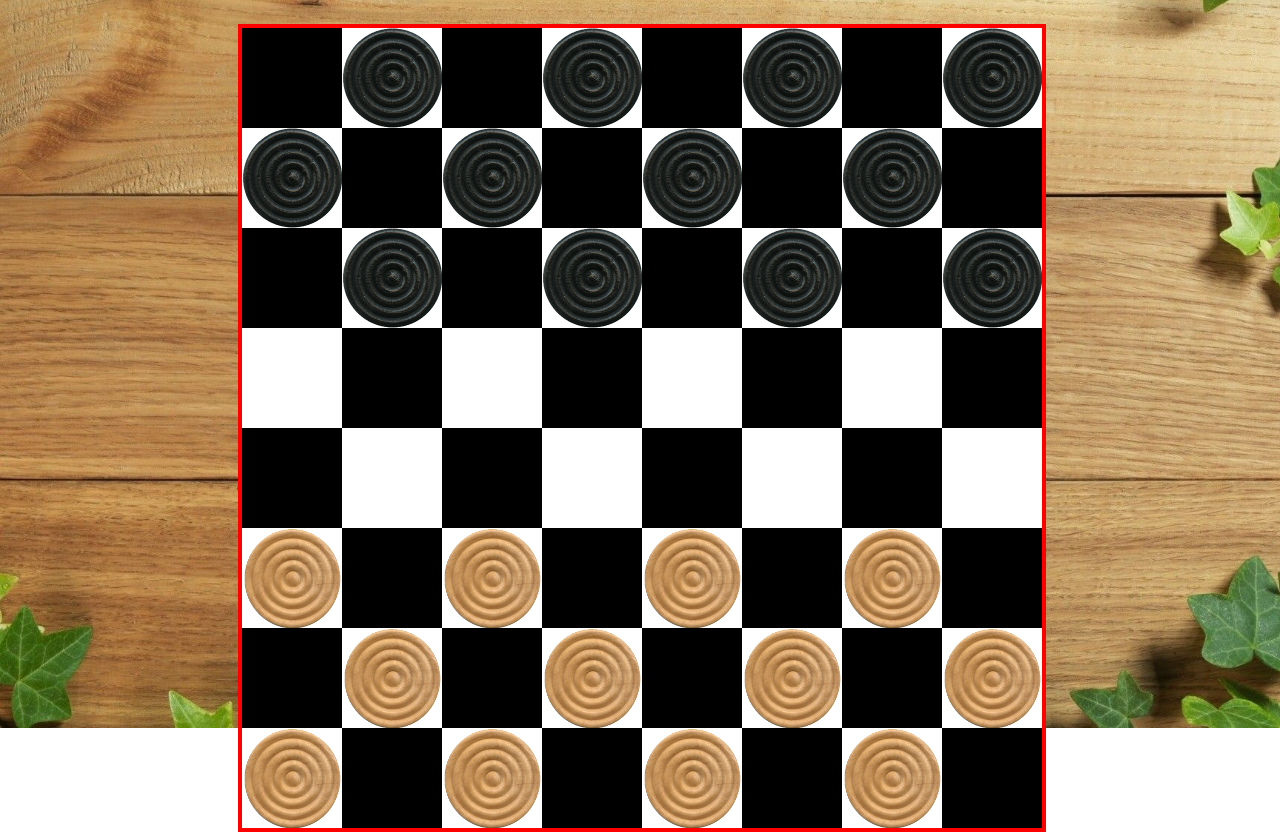
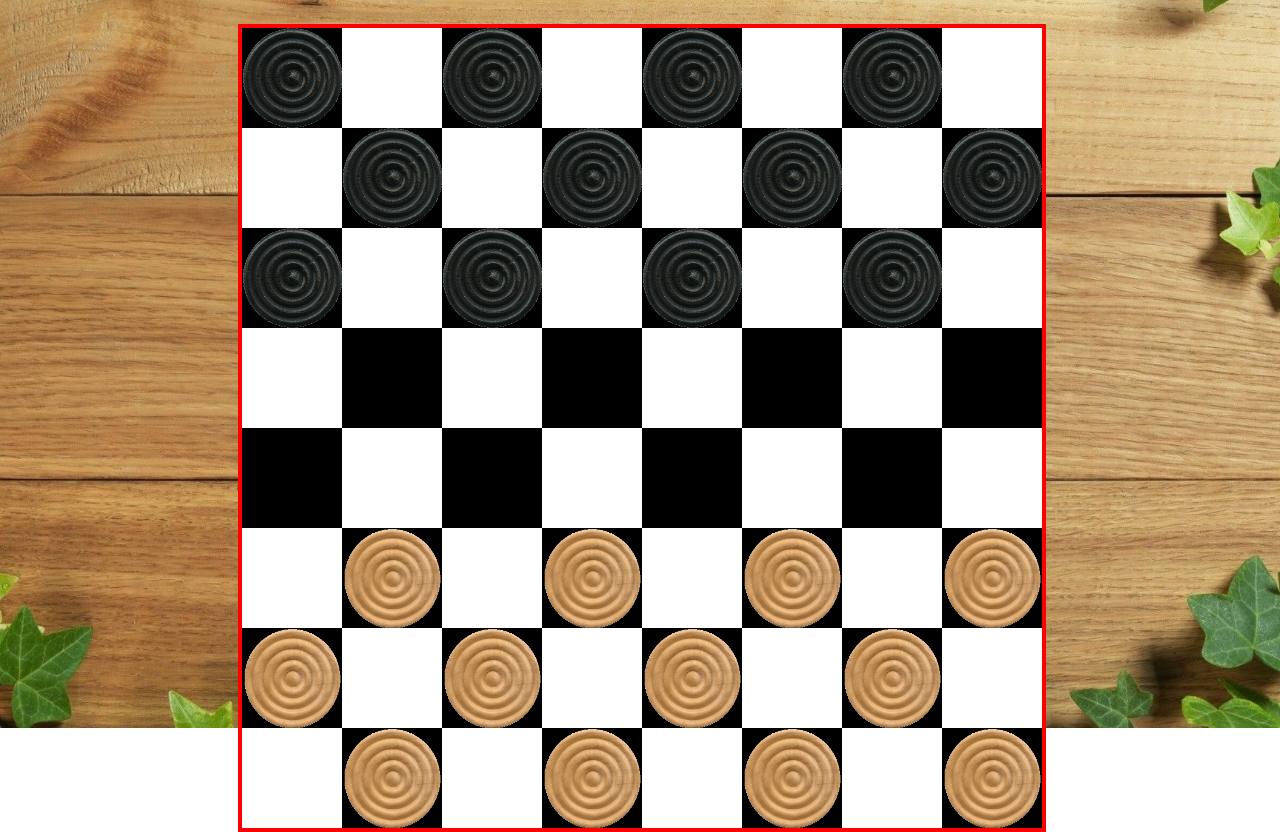
Before and after one commit to Olena96/Checkers, a plain HTML site: page index.html in a window 1280 px wide. Shown: the part 72-904 px from the top of the page. Drawn offline with Linux system fonts and the light colour scheme.

Commit message:
Changed the placement of disposition of the checkers

```diff
--- a/css/style.css
+++ b/css/style.css
@@ -188,27 +188,51 @@ margin-bottom: 30px;
   	left: 600px;
    }
 
-.black .cell::before {
+.line1 .cell::before,
+.line3 .cell::before {
 	content: '';
 	background-image: url('../images/black.png');
 	background-size: cover;
 	position: absolute;
 	height: 100%;
     width: 100%;
+    right:100px;
 	 }
 
-	 .white .cell::before {
+.line2 .cell::before {
+  content: '';
+  background-image: url('../images/black.png');
+  background-size: cover;
+  position: absolute;
+  height: 100%;
+    width: 100%;
+    left:100px;
+   }
+
+	 .line6 .cell::before,
+   .line8 .cell::before {
 	content: '';
 	background-image: url('../images/white.png');
 	background-size: cover;
 	position: absolute;
 	height: 100%;
     width: 100%;
+    left:100px;
+
+}
+
+.line7 .cell::before {
+  content: '';
+  background-image: url('../images/white.png');
+  background-size: cover;
+  position: absolute;
+  height: 100%;
+    width: 100%;
+    right:100px;
+   }
 
 
 
-
-	 }
 
 	.cell:hover::before {
 	transform: scale(1.1);
--- a/index.html
+++ b/index.html
@@ -11,7 +11,6 @@
 		<div class="container">
 	<h1 class="title"> My checkerboard! Let's play! </h1>
 		<div class="cells">
-			<div class="black">
 <div class="line1">
 	<div class="cell one"></div>
 	<div class="cell two"></div>
@@ -30,7 +29,7 @@
 	<div class="cell three"></div>
 	<div class="cell four"></div>
 </div>
-</div>
+
 <div class="line4">
 	<div class="cell one"></div>
 	<div class="cell two"></div>
@@ -49,7 +48,6 @@
 	<div class="cell three"></div>
 	<div class="cell four"></div>
 </div>
-<div class="white">
 <div class="line6">
 	<div class="cell one"></div>
 	<div class="cell two"></div>
@@ -70,6 +68,5 @@
 	</div>
 </div>
 </div>
-</div>
 </body>
 </html>
```
